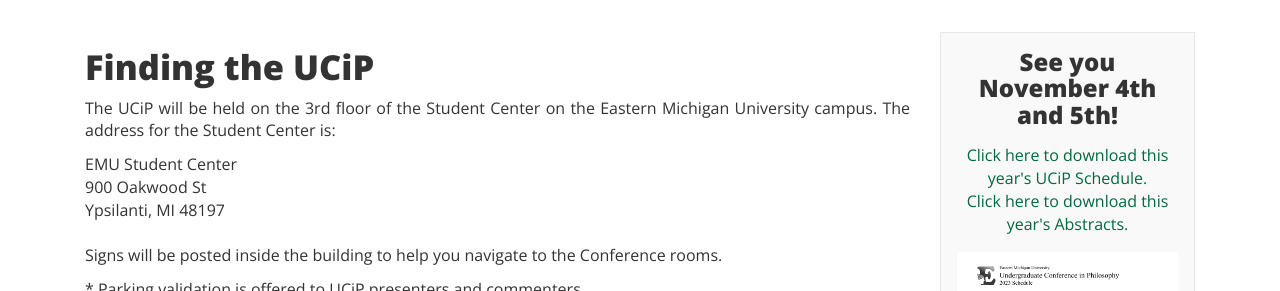
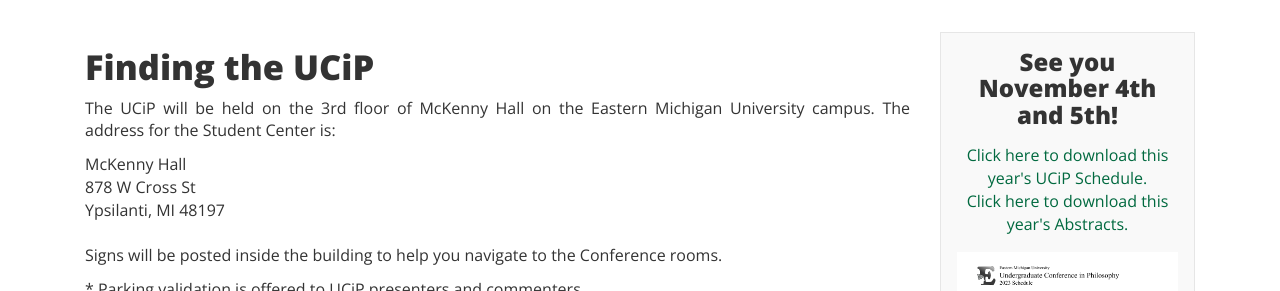
Before and after one commit to ucip/ucip.github.io, a Jekyll site: the page built from maps.md, in a window 1280 px wide. Shown: the part 302-593 px from the top of the page. Built offline with Jekyll 4.4.1, drawn with Linux system fonts in a browser that asks for light colours; nearby versions of some CDN libraries.

Commit message:
Update maps.md
changes building location

```diff
--- a/maps.md
+++ b/maps.md
@@ -8,16 +8,16 @@
 <div class="container">
   <div class="col-sm-9 col-xs-12 cfp-page">
     <h3 class="home-h3">Finding the UCiP</h3>
-    <p class="text-justify">The UCiP will be held on the 3rd floor of the Student Center on the Eastern Michigan University campus. The address for the Student Center is:</p>
+    <p class="text-justify">The UCiP will be held on the 3rd floor of McKenny Hall on the Eastern Michigan University campus. The address for the Student Center is:</p>
     <address>
-      EMU Student Center<br>
-      900 Oakwood St<br>
+      McKenny Hall<br>
+      878 W Cross St<br>
       Ypsilanti, MI 48197
     </address>
     <p class="text-justify">Signs will be posted inside the building to help you navigate to the Conference rooms.</p>
     <p class="text-justify">* Parking validation is offered to UCiP presenters and commenters.</p>
     <h3>Campus Map</h3>
-    <p class="text-justify"><a href="https://www.emich.edu/maps/">Click here to view EMU's interactive Campus Map</a></p>
+    <p class="text-justify"><a href="https://www.emich.edu/map/index.php">Click here to view EMU's interactive Campus Map</a></p>
     <p class="text-justify">You can use the map linked above to navigate campus. In the upper right corner of the map, you can search for Student Center, display parking information, and download a printable map.</p>
   </div>
   {% include box.html %}
```
